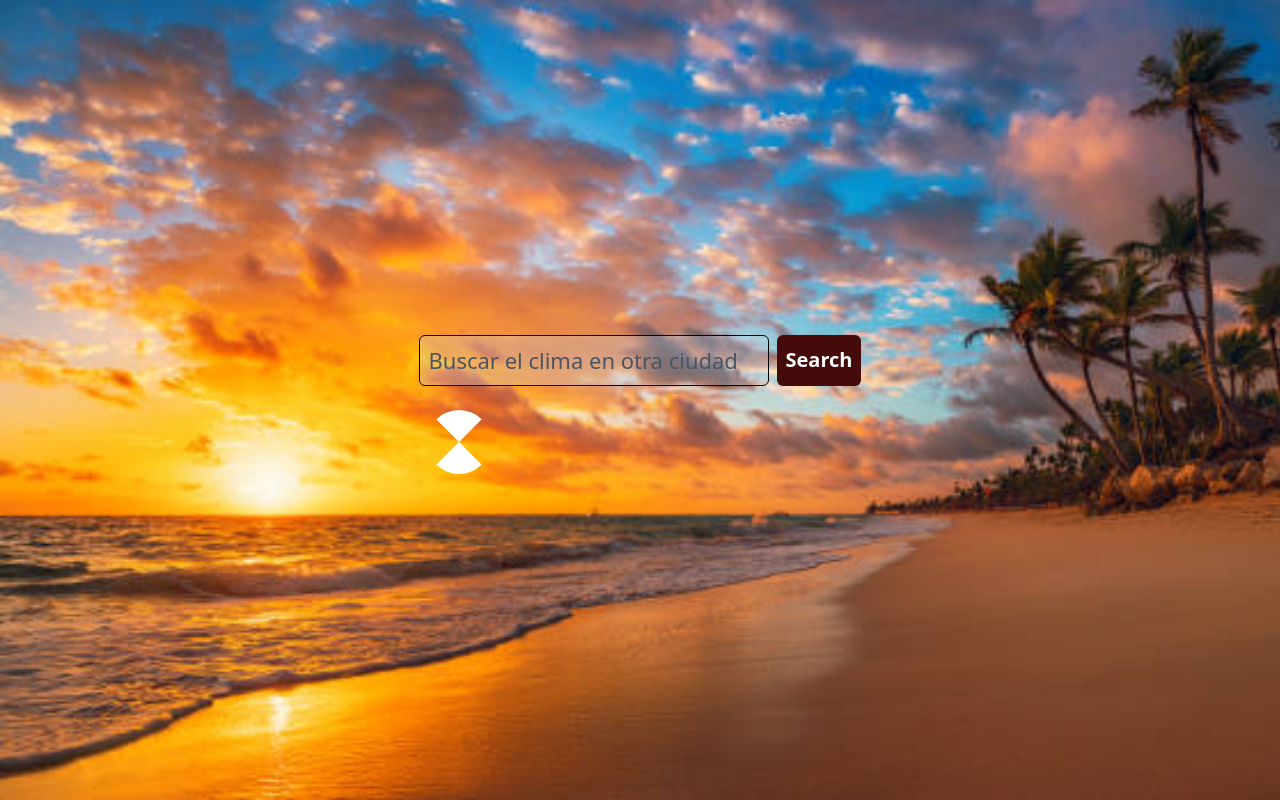
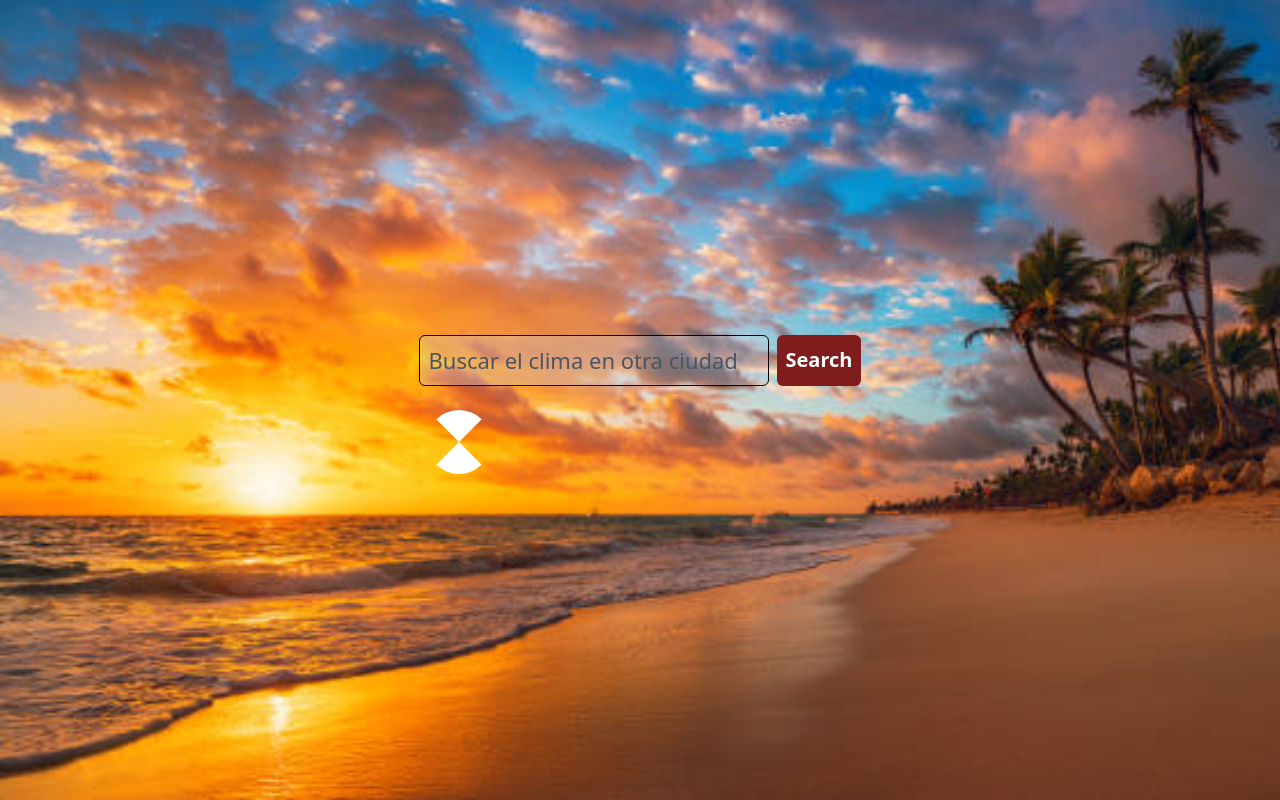
Before and after one commit to carlos-santos-tadeo/WeatherApp, a React (Vite) app: page / in a window 1280 px wide. Built offline with nearby package versions, Linux system fonts and the light colour scheme; no server answers.

Commit message:
add hover

```diff
--- a/src/App.jsx
+++ b/src/App.jsx
@@ -95,7 +95,7 @@ function App() {
           <div className=" grid place-content-center min-h-screen bg-[url(/images/bg1.jpg)] bg-cover px-2">
             <form onSubmit={handleSubmit} className='flex justify-center gap-2 py-4'>
               <input id='textSearch' placeholder='Buscar el clima en otra ciudad' className='placeholder-black w-60 bg-slate-300/30 border-[1px] border-black rounded-md p-2 sm:w-[350px] sm:text-[22px] sm:placeholder-gray-600' type="text" />
-              <button className='bg-red-950 font-bold p-2 text-white rounded-md sm:text-[20px]'>Search</button>
+              <button className='bg-red-900 hover:bg-blue-800 font-bold p-2 text-white rounded-md sm:text-[20px]'>Search</button>
 
             </form>
            { weather ? (
--- a/src/components/Loading.jsx
+++ b/src/components/Loading.jsx
@@ -2,7 +2,7 @@ import React from 'react'
 
 const Loading = () => {
   return (
-    <div className="grid place-content-center min-h-screen bg-cyan-400 bg-cover px-2">
+    <div className="grid place-content-center min-h-screen bg-red-900 bg-cover px-2">
       <div className='imgLoading'>
       </div>
       <h1 className='textLoading text-4xl text-white sm:text-7xl'>Weather App</h1>
```
